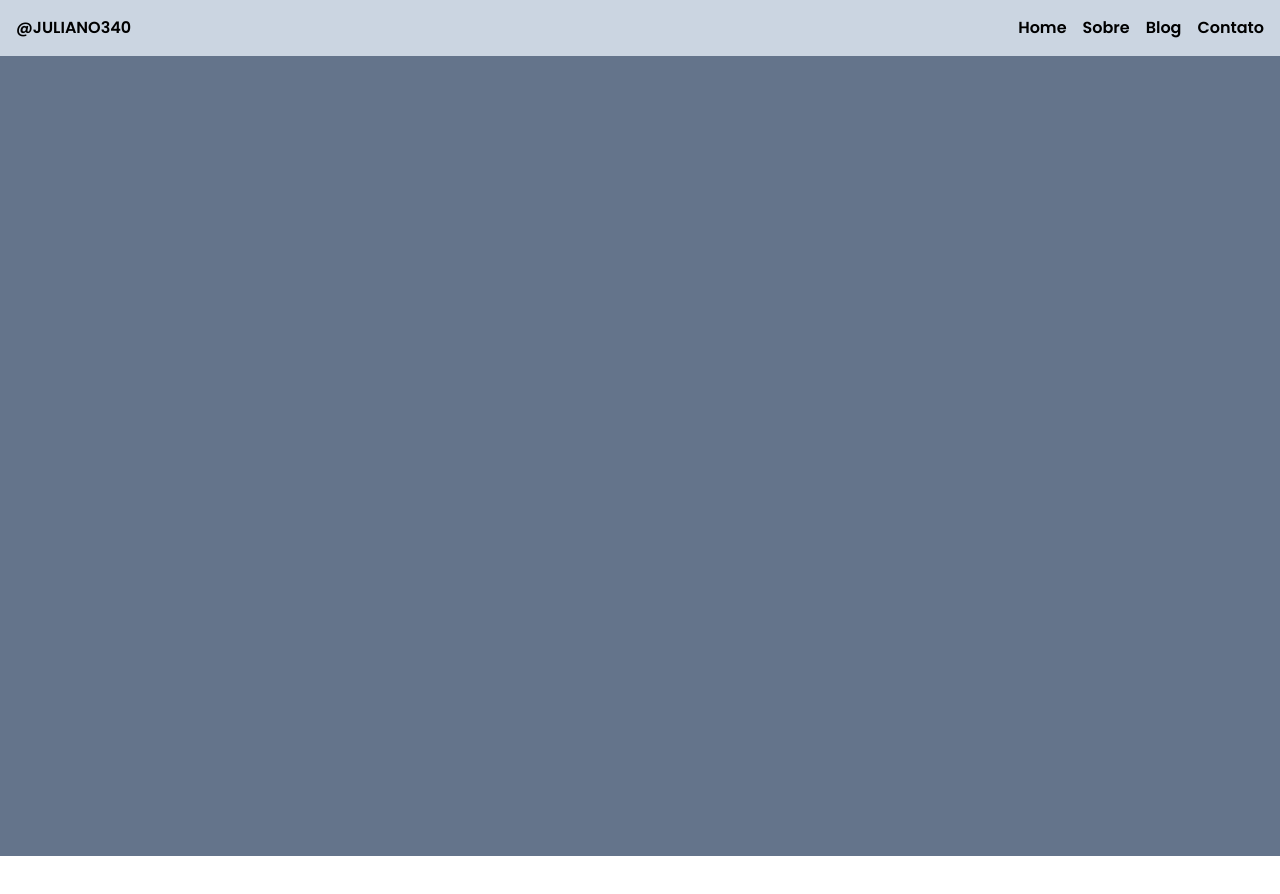
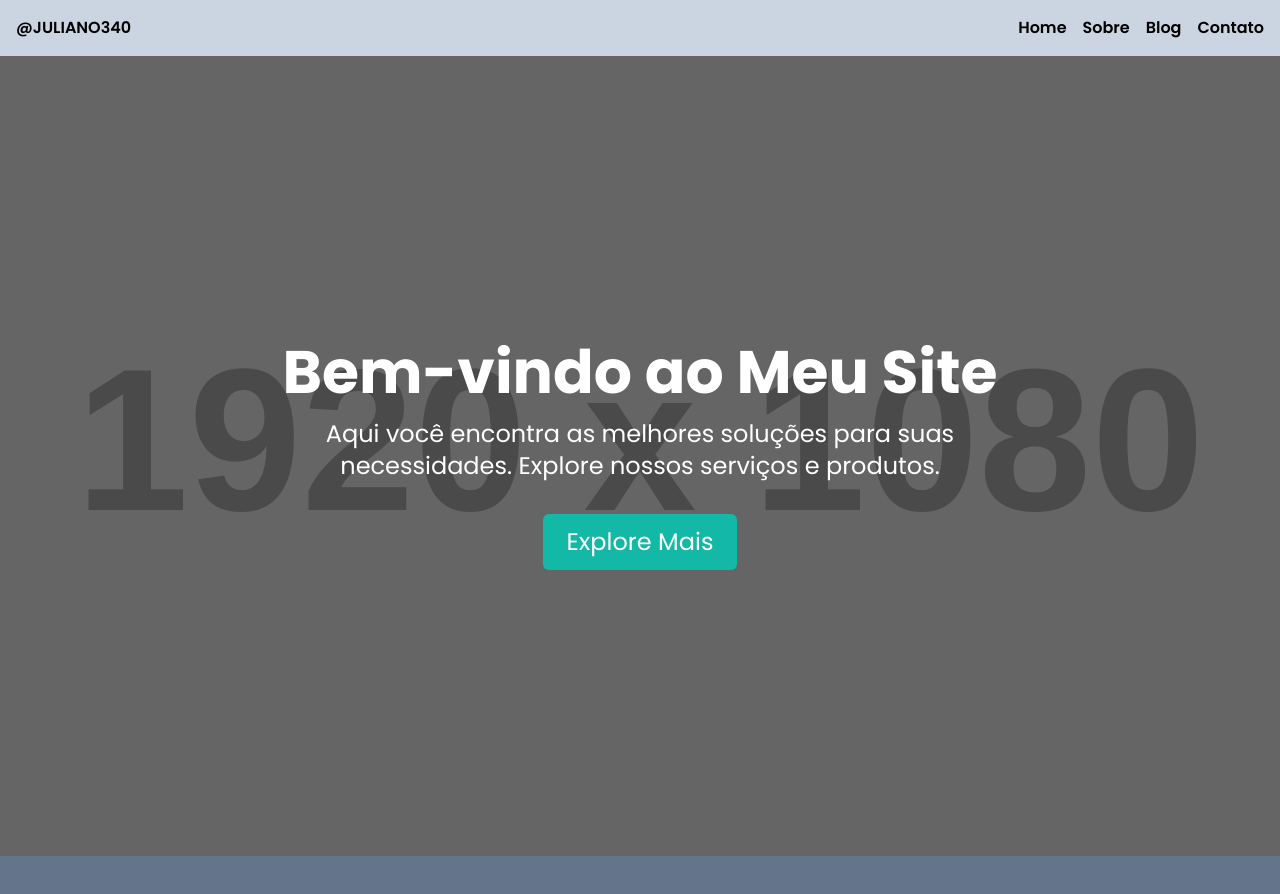
Before and after one commit to juliano340/site-vercel, a Next.js app: page / in a window 1280 px wide. Shown: the top 894 px of the page. Before the commit the page ends 856 px from the top, so only its background shows below. Built offline with nearby package versions, Linux system fonts and the light colour scheme.

Commit message:
Testing hero section

```diff
--- /dev/null
+++ b/src/pages/components/HeroSection.js
@@ -0,0 +1,23 @@
+import React from 'react';
+
+const HeroSection = () => {
+  return (
+    <div className="relative bg-cover bg-center h-screen" style={{ backgroundImage: "url('https://via.placeholder.com/1920x1080')" }}>
+      <div className="absolute inset-0 bg-black opacity-50"></div>
+      <div className="relative z-10 flex flex-col items-center justify-center h-full px-4 text-center text-white">
+        <h1 className="text-4xl font-bold sm:text-5xl lg:text-6xl">Bem-vindo ao Meu Site</h1>
+        <p className="mt-4 text-lg sm:text-xl lg:text-2xl max-w-2xl">
+          Aqui você encontra as melhores soluções para suas necessidades. Explore nossos serviços e produtos.
+        </p>
+        <a
+          href="#services"
+          className="mt-8 px-6 py-3 bg-teal-500 text-white rounded-md text-lg sm:text-xl lg:text-2xl transition duration-300 transform hover:bg-teal-700 hover:scale-105"
+        >
+          Explore Mais
+        </a>
+      </div>
+    </div>
+  );
+};
+
+export default HeroSection;
--- a/src/pages/index.js
+++ b/src/pages/index.js
@@ -1,5 +1,6 @@
 import React from 'react';
 import Menu from './components/Menu';
+import HeroSection from './components/HeroSection';
 
 
 
@@ -9,6 +10,7 @@ export default function Home() {
     <main>
 
       <Menu />
+      <HeroSection />
 
 
       <div className='bg-slate-500 min-h-screen'>
```
